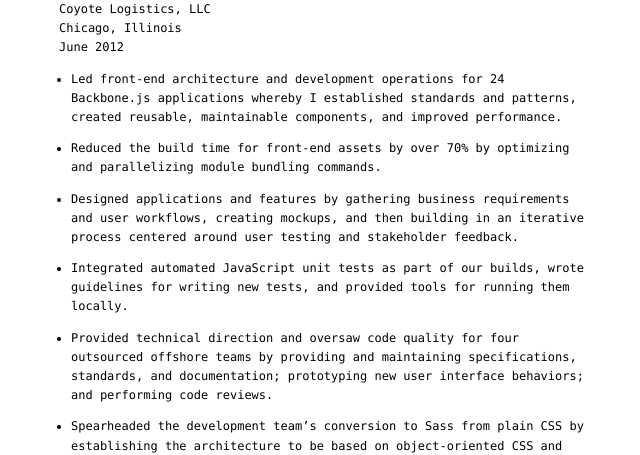
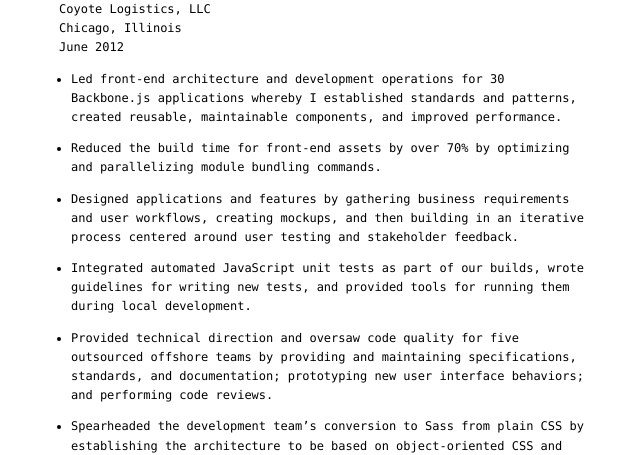
Before and after one commit to dmacdnld/dmacdnld.com, a plain HTML site: page public/resume/index.html in a window 1280 px wide. Shown: the part 677-1132 px from the top of the page, without its empty margins (317-957 px from the left). Drawn offline with Linux system fonts and the light colour scheme.

Commit message:
Update resume

```diff
--- a/public/resume/index.html
+++ b/public/resume/index.html
@@ -63,11 +63,11 @@
         June 2012
       </p>
       <ul>
-        <li>Led front-end architecture and development operations for 24 Backbone.js applications whereby I established standards and patterns, created reusable, maintainable components, and improved performance.</li>
+        <li>Led front-end architecture and development operations for 30 Backbone.js applications whereby I established standards and patterns, created reusable, maintainable components, and improved performance.</li>
         <li>Reduced the build time for front-end assets by over 70% by optimizing and parallelizing module bundling commands.</li>
         <li>Designed applications and features by gathering business requirements and user workflows, creating mockups, and then building in an iterative process centered around user testing and stakeholder feedback.</li>
-        <li>Integrated automated JavaScript unit tests as part of our builds, wrote guidelines for writing new tests, and provided tools for running them locally.</li>
-        <li>Provided technical direction and oversaw code quality for four outsourced offshore teams by providing and maintaining specifications, standards, and documentation; prototyping new user interface behaviors; and performing code reviews.</li>
+        <li>Integrated automated JavaScript unit tests as part of our builds, wrote guidelines for writing new tests, and provided tools for running them during local development.</li>
+        <li>Provided technical direction and oversaw code quality for five outsourced offshore teams by providing and maintaining specifications, standards, and documentation; prototyping new user interface behaviors; and performing code reviews.</li>
         <li>Spearheaded the development team’s conversion to Sass from plain CSS by establishing the architecture to be based on object-oriented CSS and the BEM methodology and setting up tools needed for both local development and production builds.</li>
       </ul>
       <br>
```
